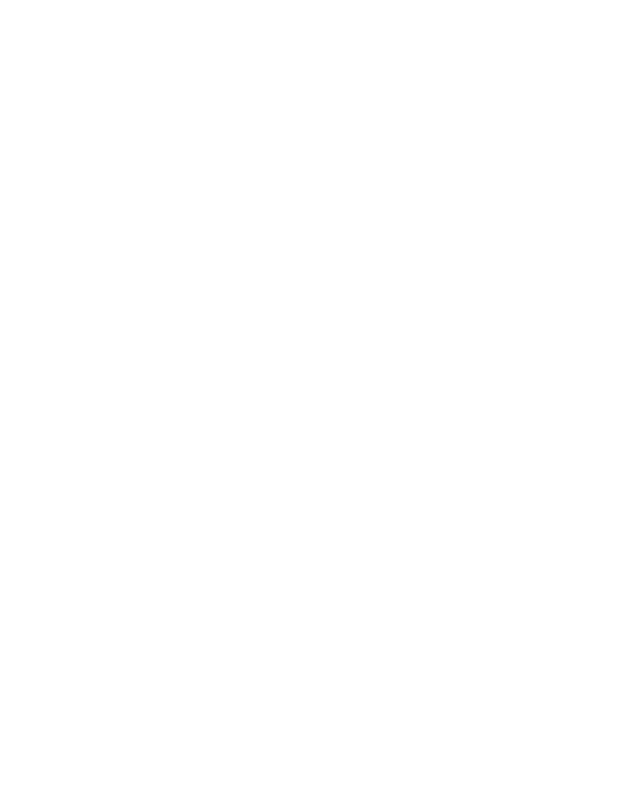
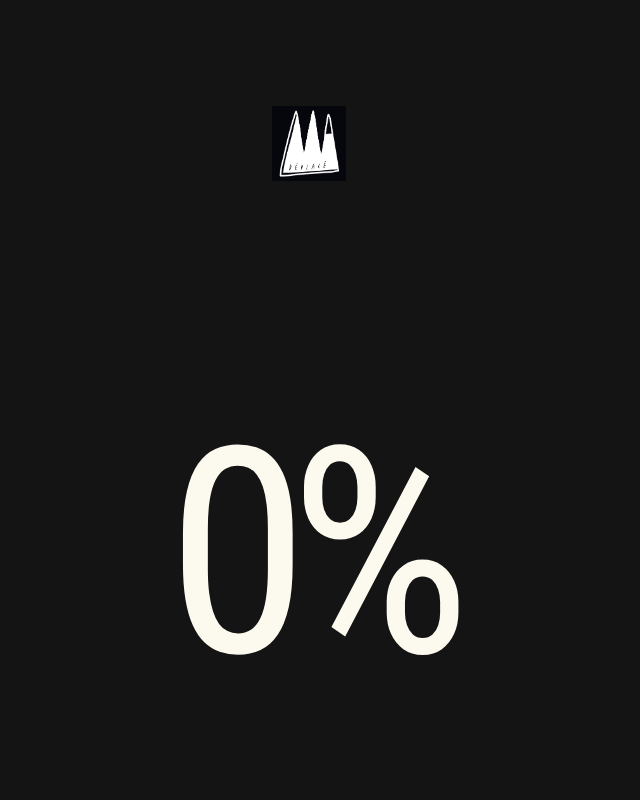
Before and after one commit to RichardMuhvic/D-plac-_Maison, a website: page index.html in a window 1280 px wide. Shown: the whole page, without its empty margins (331-971 px from the left). Drawn offline with Linux system fonts and the light colour scheme.

Commit message:
création de al loading page avec animation du chargement

```diff
--- a/index.html
+++ b/index.html
@@ -5,8 +5,43 @@
     <meta http-equiv="X-UA-Compatible" content="IE=edge">
     <meta name="viewport" content="width=device-width, initial-scale=1.0">
     <title>Déplacé Maison</title>
+
+    <link rel="stylesheet" href="css/style.css">
+
+    <link rel="preconnect" href="https://fonts.googleapis.com">
+    <link rel="preconnect" href="https://fonts.gstatic.com" crossorigin>
+    <link href="https://fonts.googleapis.com/css2?family=Roboto+Condensed:wght@300;400;700&display=swap" rel="stylesheet">
+
+    <link rel="preconnect" href="https://fonts.googleapis.com">
+    <link rel="preconnect" href="https://fonts.gstatic.com" crossorigin>
+    <link href="https://fonts.googleapis.com/css2?family=Roboto:ital,wght@0,900;1,700&display=swap" rel="stylesheet">
+
+
+
 </head>
 <body>
+    <div id="loading_page">
+        <div class="chargement-image">
+            <img src="images/logo.jpg" alt="logo déplacé maison">
+        </div>
+        <div class="chargement">
+            <ul class="slider_chargement">
+                <li>0%</li>
+                <li>30%</li>
+                <li>68%</li>
+                <li>87%</li>
+                <li>100%</li>
+            </ul>
+        </div>
+    </div>
 
+    <head>
+
+    </head>
+
+
+    <main>
+
+    </main>
 </body>
 </html>
--- a/sass/main.scss
+++ b/sass/main.scss
@@ -0,0 +1,58 @@
+body {
+    background-color: #141414;
+    margin: 0;
+    padding: 0;
+}
+
+
+/*---LOADING PAGE---*/
+#loading_page {
+    position: fixed;
+    z-index: 50;
+    width: 100%;
+    height: 100%;
+    display: flex;
+    justify-content: space-around;
+    flex-direction: column;
+    align-items: center;
+}
+.chargement-image {
+    display: flex;
+    align-items: flex-start;
+    justify-content: center;
+    top: 10%;
+    img {
+        width: 8%;
+        height: auto;
+    }
+}
+
+.chargement {
+    overflow: hidden;
+    width: 580px;
+    height: 300px;
+    .slider_chargement{
+        padding: 0;
+        top: 0;
+        li {
+            font-family: 'Roboto Condensed', sans-serif;
+            font-weight: normal;
+            font-size: 18em;
+            line-height: 1;
+            letter-spacing: -20px;
+            color: #fcf9ee;
+            text-decoration: none;
+            text-align: center;
+            animation-name: slidein;
+            animation-duration: 2s;
+            animation-timing-function: ease, step-start, cubic-bezier(0.1, 0.7, 1.0, 0.1);
+        }
+        @keyframes slidein {
+            0% {transform: translateY(0);}
+            25% {transform: translateY(-300px);}
+            50% {transform: translateY(-600px);}
+            75% {transform: translateY(-900px);}
+            100% {transform: translateY(-1200px);}
+        }
+    }
+}
```
Also changed, not shown: package.json (added, +19 -0 lines), css/style.css, 1 other file.
